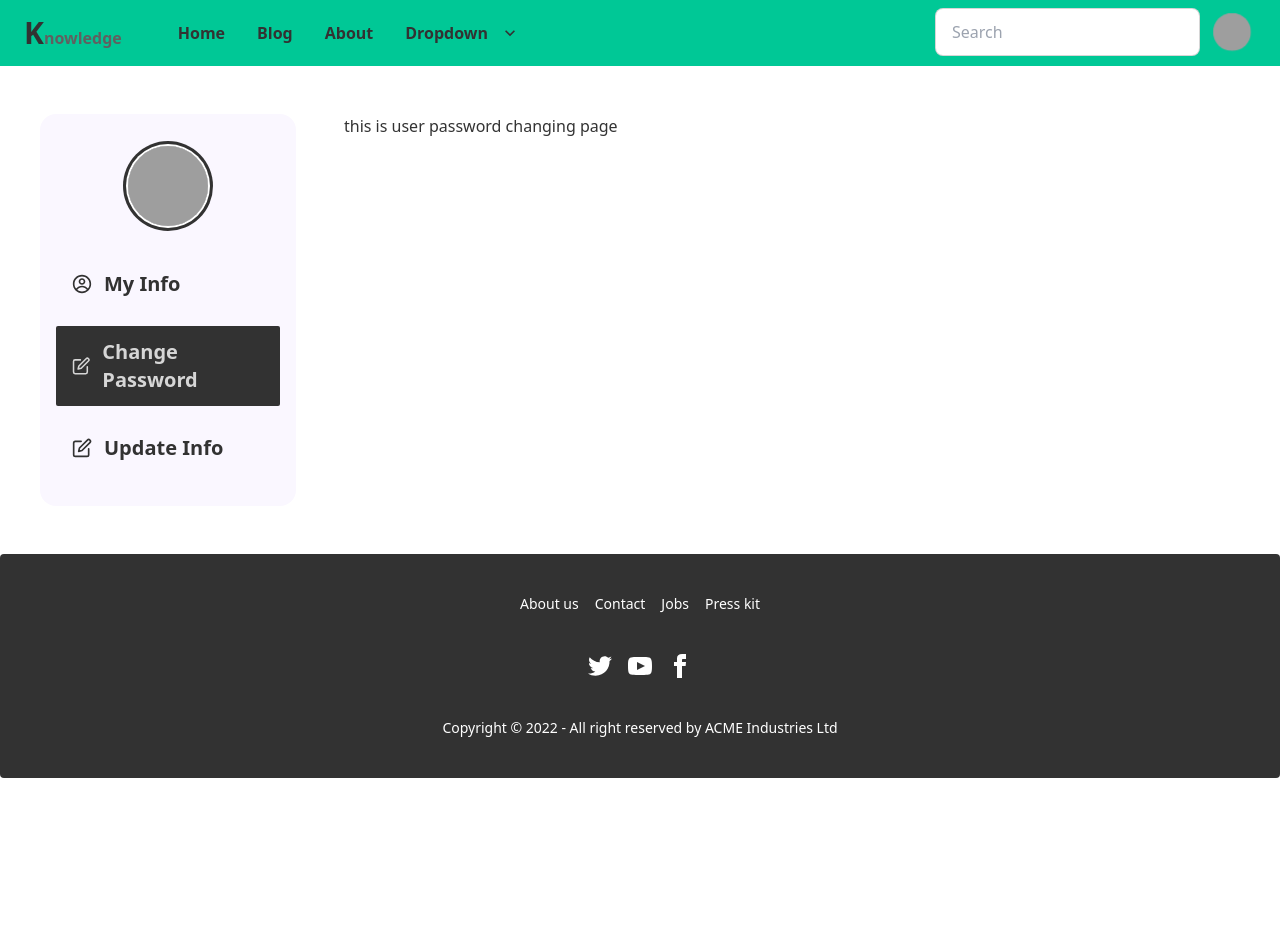
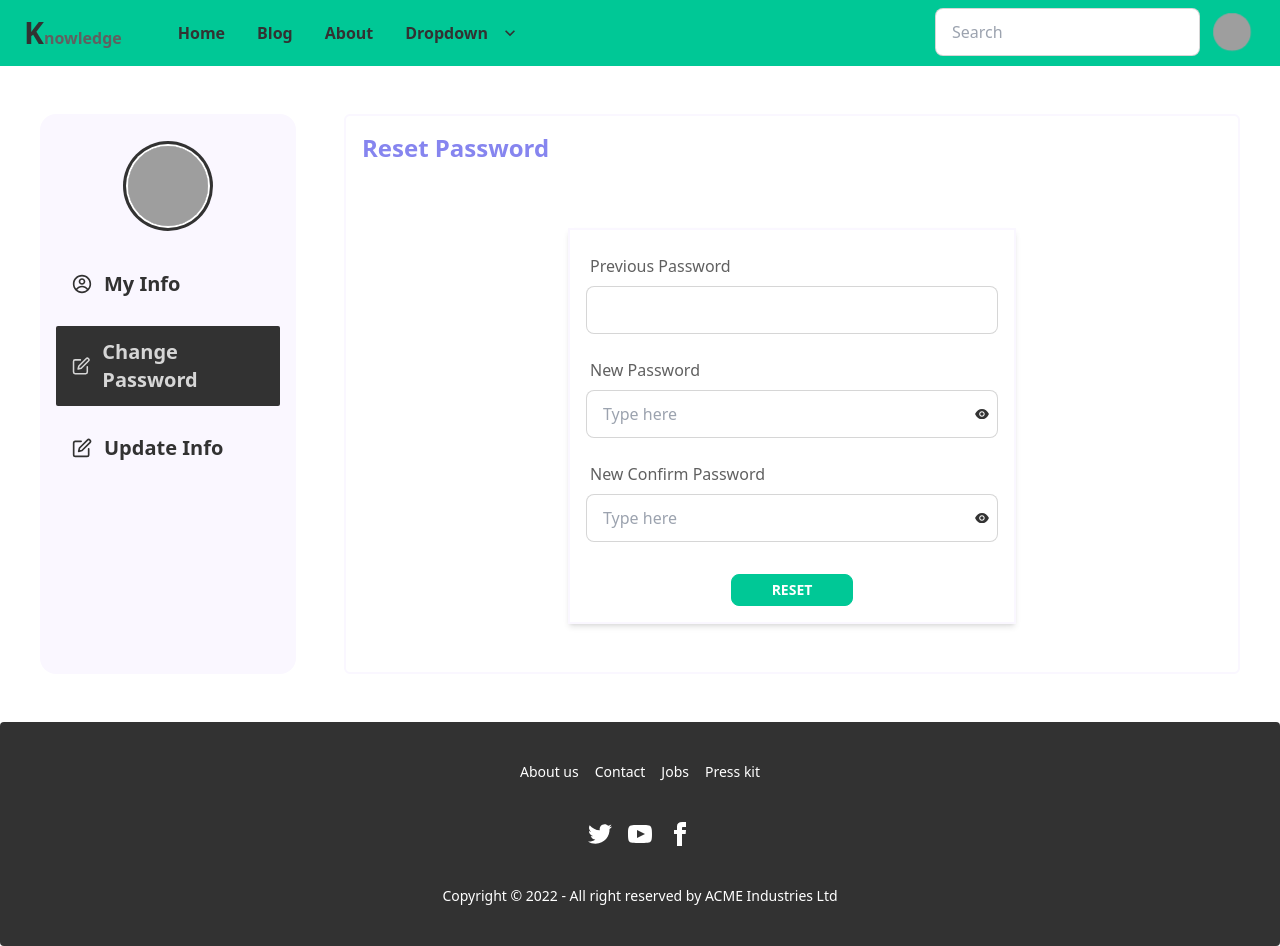
Before and after one commit to sam-suzzaman/KNOWLEDGE-BLOG, a React (Create React App) app in the folder CLIENT/: page /userProfile/ChangePassword in a window 1280 px wide. Before the commit the page ends 800 px from the top, so only its background shows below. Built offline with nearby package versions, Linux system fonts and the light colour scheme; grey boxes are pictures that could not be loaded.

Commit message:
add user password reset page

```diff
--- a/CLIENT/src/pages/ChangeUserPassword.js
+++ b/CLIENT/src/pages/ChangeUserPassword.js
@@ -1,7 +1,166 @@
-import React from "react";
+import React, { useState } from "react";
+import { useForm } from "react-hook-form";
+import { AiFillEye, AiFillEyeInvisible } from "react-icons/ai";
 
 const ChangeUserPassword = () => {
-    return <div>this is user password changing page</div>;
+    const [showPassowrd, setShowPassword] = useState(false);
+
+    const {
+        register,
+        formState: { errors },
+        handleSubmit,
+    } = useForm();
+
+    const handleFormSubmit = (data) => console.log(data);
+
+    return (
+        <>
+            <div className="border-2 border-neutral rounded-md p-4">
+                <h3 className="text-xl md:text-2xl capitalize font-bold text-secondary">
+                    reset password
+                </h3>
+                <div className=" mt-16 mb-8 w-full max-w-md mx-auto shadow-md p-4 border-neutral border-2">
+                    <form action="" onSubmit={handleSubmit(handleFormSubmit)}>
+                        {/* previous Single Input Field */}
+                        <div className="form-control relative">
+                            <label className="label ">
+                                <span className="label-text font-normal capitalize text-base-200 text-base">
+                                    previous password{" "}
+                                </span>
+                            </label>
+                            <input
+                                type="password"
+                                className="input input-bordered "
+                            />
+                        </div>
+                        {/* New Password Single Input Field */}
+                        <div className="form-control relative mt-4">
+                            <label className="label ">
+                                <span className="label-text font-normal capitalize text-base-200 text-base">
+                                    new password{" "}
+                                </span>
+                            </label>
+                            <input
+                                type={`${showPassowrd ? "text" : "password"}`}
+                                placeholder="Type here"
+                                className="input input-bordered "
+                                {...register("newPassword", {
+                                    required: true,
+                                    minLength: 8,
+                                    maxLength: 20,
+                                    pattern:
+                                        /^(?=.*[0-9])(?=.*[!@#$%^&*])[a-zA-Z0-9!@#$%^&*]{8,20}$/gi,
+                                })}
+                            />
+                            {!showPassowrd ? (
+                                <AiFillEye
+                                    className="absolute right-2 top-14"
+                                    onClick={() =>
+                                        setShowPassword(!showPassowrd)
+                                    }
+                                />
+                            ) : (
+                                <AiFillEyeInvisible
+                                    className="absolute right-2 top-14"
+                                    onClick={() =>
+                                        setShowPassword(!showPassowrd)
+                                    }
+                                />
+                            )}
+                            {errors.newPassword?.type === "required" && (
+                                <span className="label-text-alt text-red-600 font-medium ">
+                                    password is required
+                                </span>
+                            )}
+                            {errors.newPassword?.type === "minLength" && (
+                                <span className="label-text-alt text-red-600 font-medium ">
+                                    password at least 8 character
+                                </span>
+                            )}
+                            {errors.newPassword?.type === "maxLength" && (
+                                <span className="label-text-alt text-red-600 font-medium ">
+                                    password must be in 20 character
+                                </span>
+                            )}
+                            {errors.newPassword?.type === "pattern" && (
+                                <span className="label-text-alt text-red-600 font-medium ">
+                                    must contain one digit and a special
+                                    character
+                                </span>
+                            )}
+                        </div>
+                        {/* New Confirm Password Single Input Field */}
+                        <div className="form-control relative mt-4">
+                            <label className="label ">
+                                <span className="label-text font-normal capitalize text-base-200 text-base">
+                                    new confirm password{" "}
+                                </span>
+                            </label>
+                            <input
+                                type={`${showPassowrd ? "text" : "password"}`}
+                                placeholder="Type here"
+                                className="input input-bordered "
+                                {...register("newConfirmPassword", {
+                                    required: true,
+                                    minLength: 8,
+                                    maxLength: 20,
+                                    pattern:
+                                        /^(?=.*[0-9])(?=.*[!@#$%^&*])[a-zA-Z0-9!@#$%^&*]{8,20}$/gi,
+                                })}
+                            />
+                            {!showPassowrd ? (
+                                <AiFillEye
+                                    className="absolute right-2 top-14"
+                                    onClick={() =>
+                                        setShowPassword(!showPassowrd)
+                                    }
+                                />
+                            ) : (
+                                <AiFillEyeInvisible
+                                    className="absolute right-2 top-14"
+                                    onClick={() =>
+                                        setShowPassword(!showPassowrd)
+                                    }
+                                />
+                            )}
+                            {errors.newConfirmPassword?.type === "required" && (
+                                <span className="label-text-alt text-red-600 font-medium ">
+                                    password is required
+                                </span>
+                            )}
+                            {errors.newConfirmPassword?.type ===
+                                "minLength" && (
+                                <span className="label-text-alt text-red-600 font-medium ">
+                                    password at least 8 character
+                                </span>
+                            )}
+                            {errors.newConfirmPassword?.type ===
+                                "maxLength" && (
+                                <span className="label-text-alt text-red-600 font-medium ">
+                                    password must be in 20 character
+                                </span>
+                            )}
+                            {errors.newConfirmPassword?.type === "pattern" && (
+                                <span className="label-text-alt text-red-600 font-medium ">
+                                    must contain one digit and a special
+                                    character
+                                </span>
+                            )}
+                        </div>
+                        {/* Submit button */}
+                        <div className="flex justify-center mt-4">
+                            <button
+                                type="submit"
+                                className="btn btn-xs sm:btn-sm md:px-10  bg-accent text-base-100 border-accent mt-4"
+                            >
+                                reset
+                            </button>
+                        </div>
+                    </form>
+                </div>
+            </div>
+        </>
+    );
 };
 
 export default ChangeUserPassword;
```
